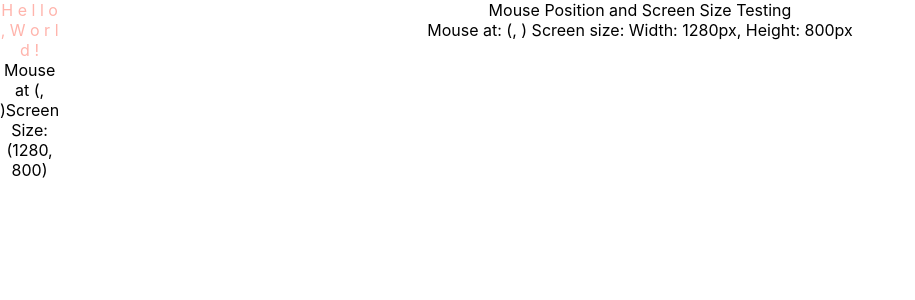
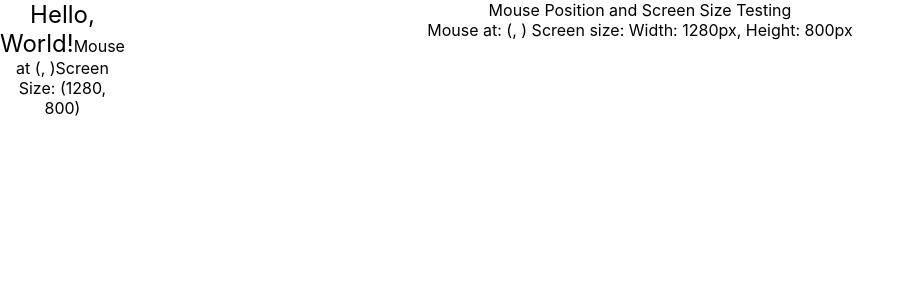
Before and after one commit to SirrorsMoore1975/sm1975-my-analog-clock, a React (Create React App) app in the folder my-analog-clock/: page / in a window 1280 px wide. Shown: the top 300 px of the page, without its empty margins (0-915 px from the left). Built offline with nearby package versions, Linux system fonts and the light colour scheme.

Commit message:
experiment with self color scheme

```diff
--- a/my-analog-clock/src/components/HelloWorld.jsx
+++ b/my-analog-clock/src/components/HelloWorld.jsx
@@ -50,7 +50,7 @@ const HelloWorld = () => {
             pointerEvents: "none",
           }}
         >
-          <ColorText message={`${helloworld}`} colorScheme={colorScheme} colorBreakPoint={9} />
+          <ColorText message={`${helloworld}`} colorScheme={colorScheme} />
 
           <span>
             Mouse at ({x}, {y})
--- a/my-analog-clock/src/utilities/ColorText.js
+++ b/my-analog-clock/src/utilities/ColorText.js
@@ -1,24 +1,33 @@
-import React from "react";
+import React, { useState, useEffect } from "react";
 
-const ColorText = ({ message, colorScheme, colorBreakPoint }) => {
-  const colorKeys = Object.keys(colorScheme);
-  const colorSpan = message.length / colorBreakPoint;
-  let currentColor = 0;
+const ColorText = ({ message, colorScheme }) => {
+  const [ colors, setColors ] = useState({});
+  //const [colorIdx, setColorIdx] = useState(0);
+  const colorKeys = Object.keys(colors);
+  //const colorSpan = message.length / colorBreakPoint;
+  //let currentColor = 0;
+
+  useEffect(()=>{
+    const intervalId = setInterval(()=>{
+      setColors(()=>{
+        if (colorScheme && !Array.isArray(colorScheme) && typeof colorScheme === 'object'){
+          return colorScheme;
+        } else {
+          return { 'red':'rgb(255,0,0)', 'brown':'rgb(255,255,0)', 'green':'rgb(0,255,0)', 'yellow':'rgb(0,255,255)', 'blue':'rgb(0,0,255)', 'pink':'rgb(255,0,255)'};
+        }
+
+      });
+      //setColorIdx((prevIndex)=>(prevIndex + 1) % colors.length);
+    }, 250);
+    return () => { clearInterval(intervalId); }
+  },[colors, colorScheme])
 
   return (
   <>
-    <span>
-        {message.split('').map((char, idx) => {
-          if (idx % colorSpan === 0){
-            currentColor = (currentColor + 1) % colorKeys.length;
-          }
-          return (
-            <span key={idx} style={{ color: colorScheme[colorKeys[currentColor]] }}>
-              {`${char} `}
-            </span>
-          )
-        })}
+    <span style={{ fontSize: 24, color: colors[colorKeys] }}>
+      {`${message}`}
     </span>
+
   </>
   )
 };
```
